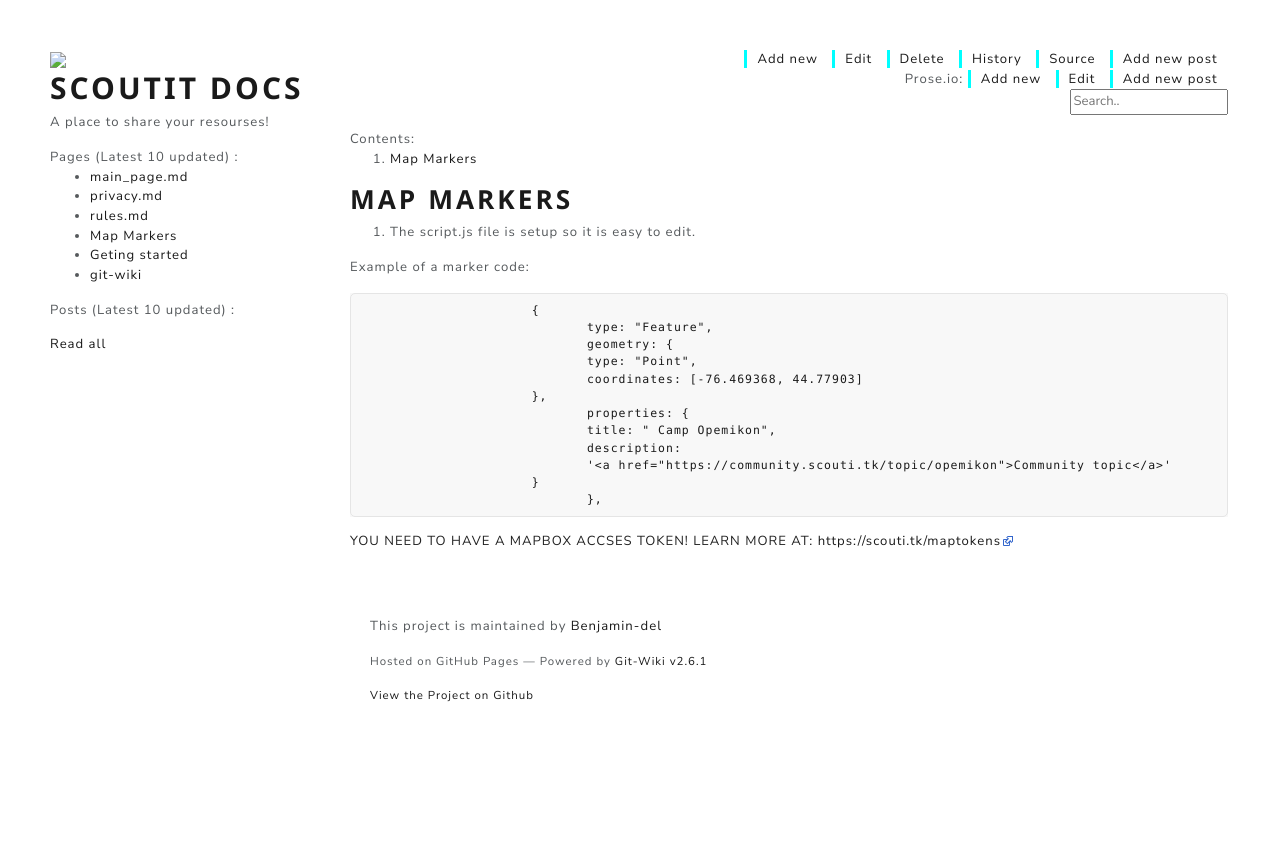
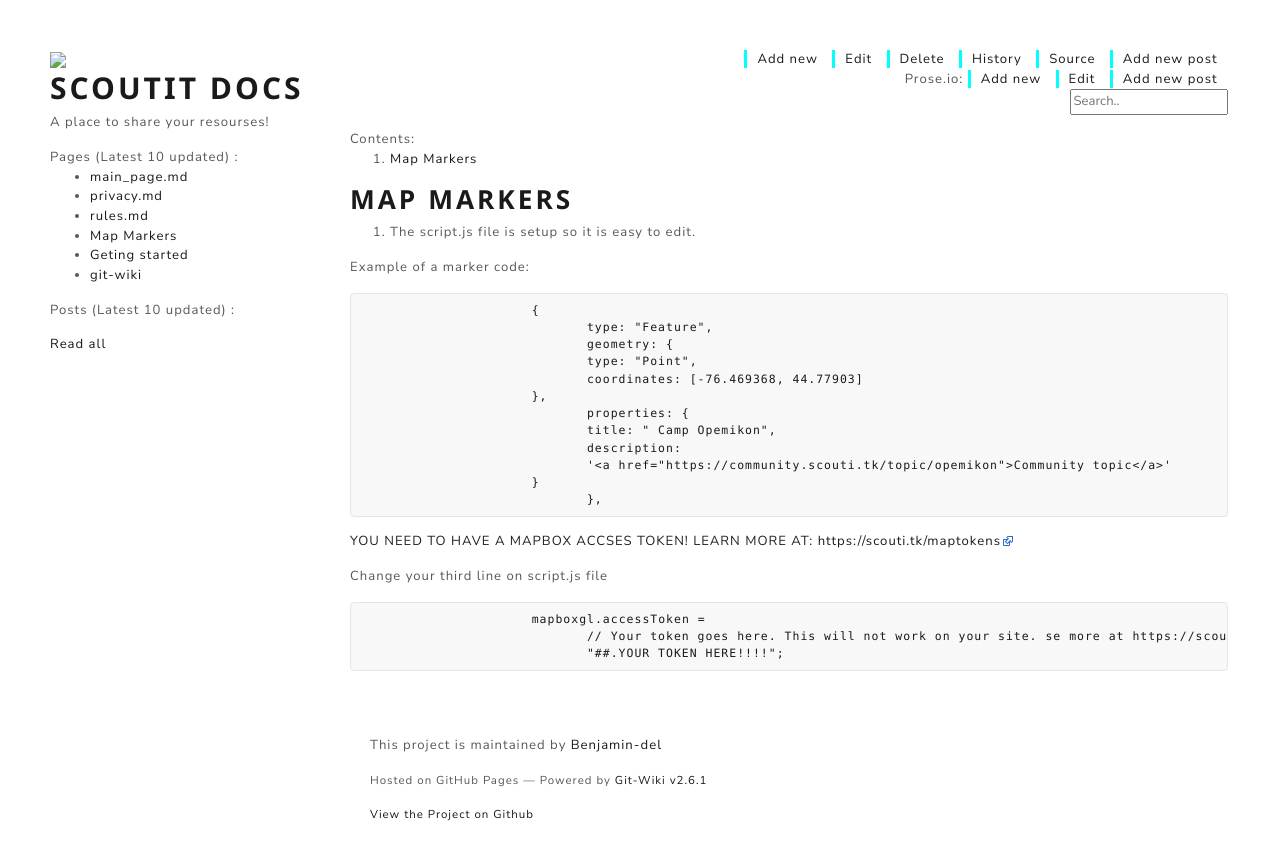
Before and after one commit to Benjamin-del/scoutit, a Jekyll site: the page built from map/Markers.md, in a window 1280 px wide. Shown: the top 860 px of the page. Built offline with Jekyll 4.4.1, drawn with Linux system fonts in a browser that asks for light colours; nearby versions of some CDN libraries; our own code applies the rules of GitHub Pages for plain Markdown files.

Commit message:
Update Markers.md

```diff
--- a/map/Markers.md
+++ b/map/Markers.md
@@ -18,3 +18,11 @@ Example of a marker code:
     				},
 
 **YOU NEED TO HAVE A MAPBOX  ACCSES TOKEN! LEARN MORE AT: [https://scouti.tk/maptokens](https://scouti.tk/maptokens)**
+
+
+
+Change your third line on script.js file
+
+				mapboxgl.accessToken =
+  				// Your token goes here. This will not work on your site. se more at https://scouti.tk/maptokens
+  				"##.YOUR TOKEN HERE!!!!";
```
